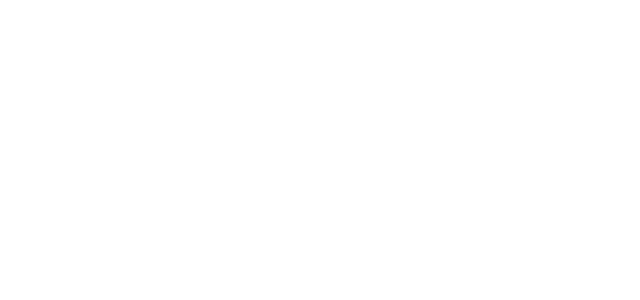
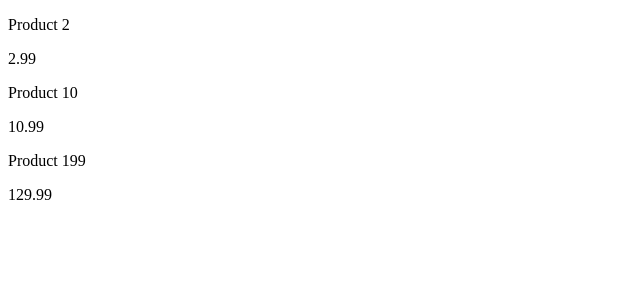
Before and after one commit to peterszombati/0-interview-livecoding, a Next.js app: page / in a window 1280 px wide. Shown: the top 300 px of the page, without its empty margins (0-640 px from the left). Built offline with nearby package versions, Linux system fonts and the light colour scheme.

Commit message:
solution

```diff
--- a/src/pages/index.tsx
+++ b/src/pages/index.tsx
@@ -1,23 +1,39 @@
 import type { NextPage } from "next";
 import { useState, useEffect } from "react";
 
+// requirements: make it work :) doesnt matter how
+type Product = { name: string, price: number }
+type JsonResponse = Record<number, Product>
+type State = (Product & { key: string })[]
+
+function getApiHello() {
+  return fetch("/api/hello")
+    .then((response) => response.json())
+    .then((json: JsonResponse) => Object.entries(json).map(i => ({
+      key: i[0],
+      ...i[1],
+    })))
+}
+
 const Home: NextPage = () => {
-  const [products, setProducts] = useState<any[]>([]);
+  const [products, setProducts] = useState<State | null>(null);
 
   useEffect(() => {
-    fetch("/api/hello").then((response) => {});
+    getApiHello()
+      .then(result => setProducts(result))
+      .catch(e => console.error(e))
   }, []);
 
   return (
     <div>
-      {products.map((product) => {
+      {products ? products.map((product) => {
         return (
-          <div key={0}>
+          <div key={product.key}>
             <p>{product.name}</p>
             <p>{product.price}</p>
           </div>
         );
-      })}
+      }) : 'Loading'}
     </div>
   );
 };
```
